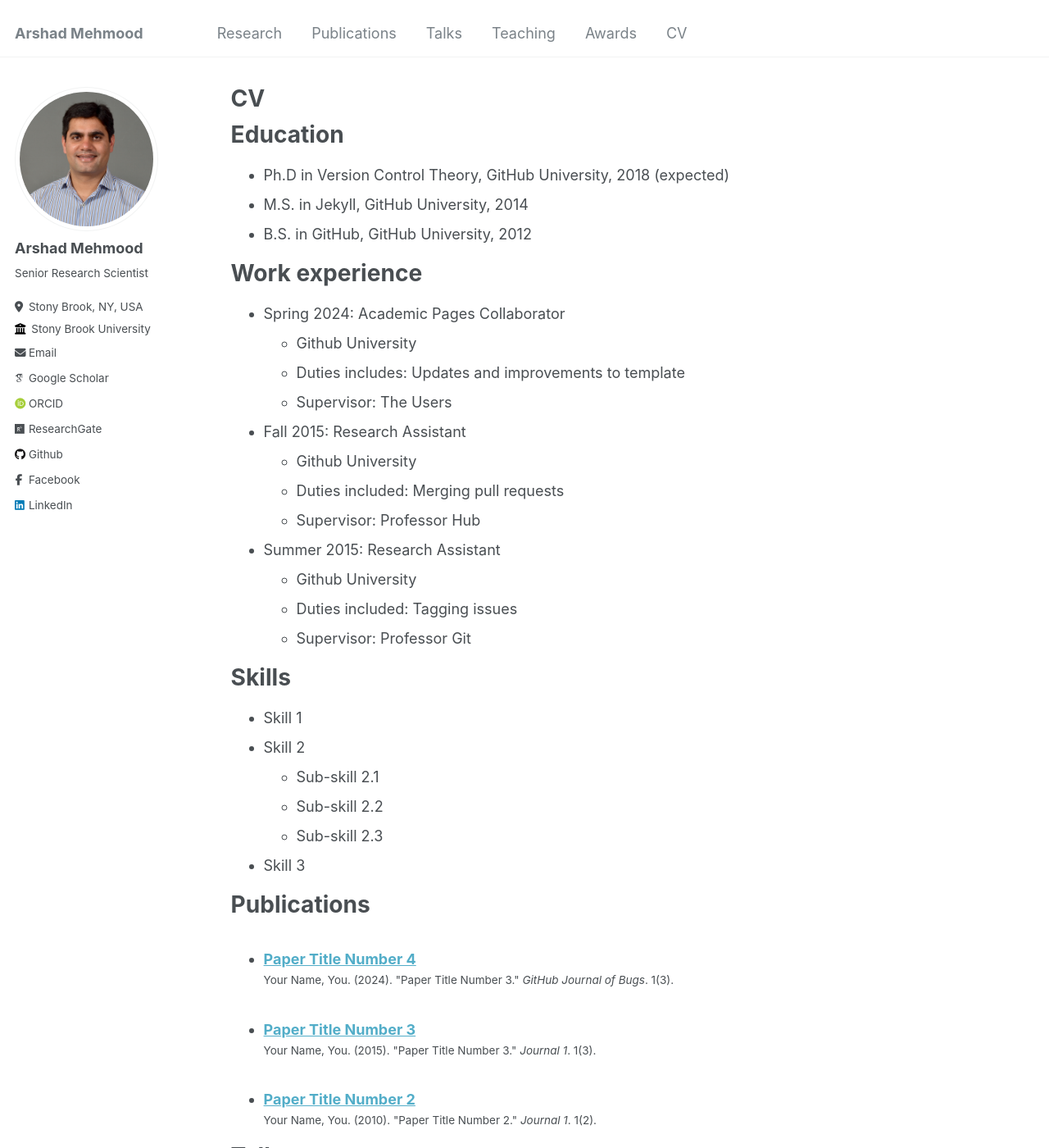
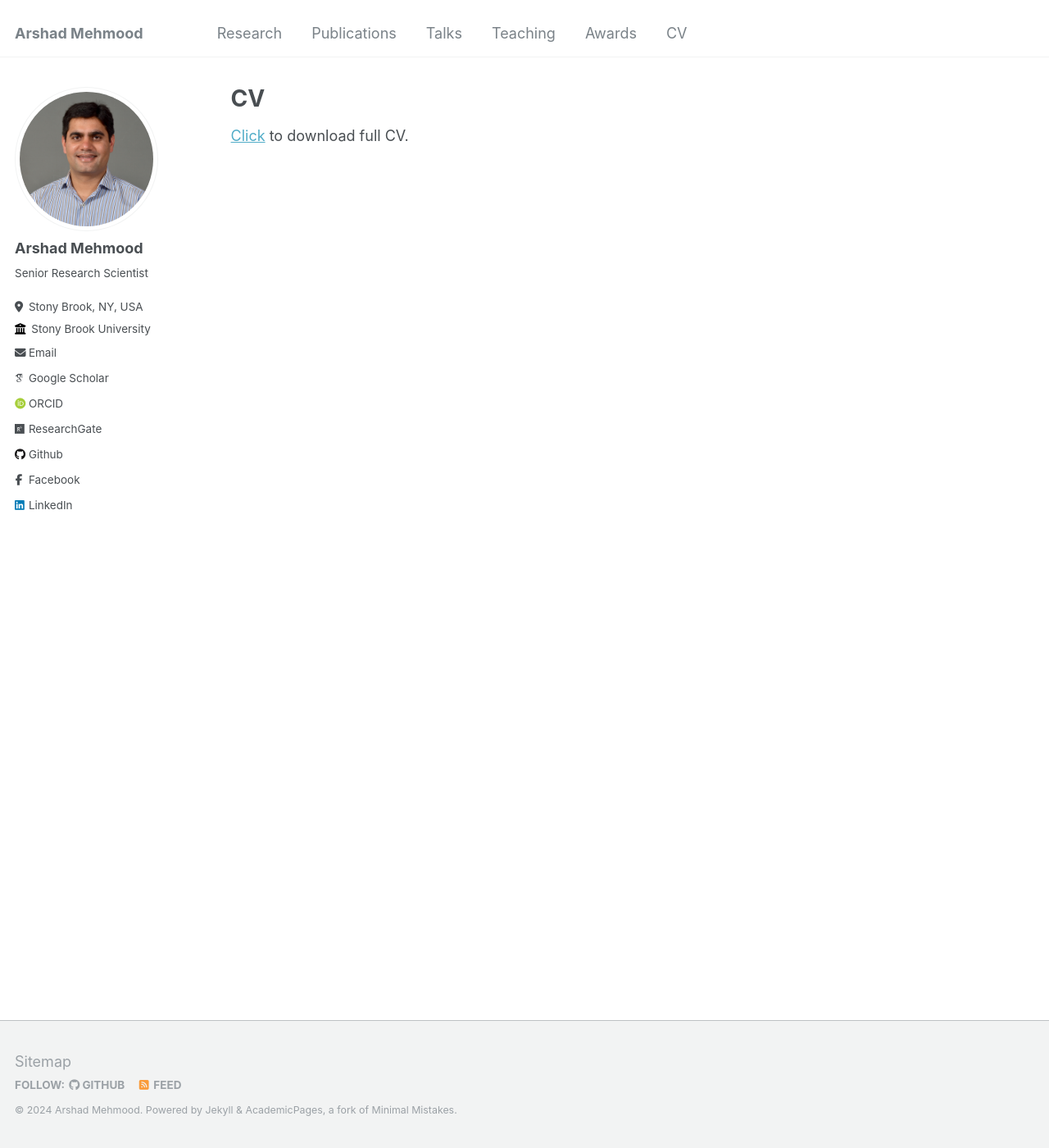
Before and after one commit to arshadmehmood118/arshadmehmood118.github.io, a Jekyll site: the page built from _pages/cv.md, in a window 1280 px wide and 1400 px high. Shown: the whole window at 82% size. Built offline with Jekyll 4.4.1, drawn with Linux system fonts in a browser that asks for light colours; some web fonts are replaced; some of the changed text lies outside the part shown.

Commit message:
Update cv.md

```diff
--- a/_pages/cv.md
+++ b/_pages/cv.md
@@ -7,58 +7,4 @@ redirect_from:
   - /resume
 ---
 
-{% include base_path %}
-
-Education
-======
-* Ph.D in Version Control Theory, GitHub University, 2018 (expected)
-* M.S. in Jekyll, GitHub University, 2014
-* B.S. in GitHub, GitHub University, 2012
-
-Work experience
-======
-* Spring 2024: Academic Pages Collaborator
-  * Github University
-  * Duties includes: Updates and improvements to template
-  * Supervisor: The Users
-
-* Fall 2015: Research Assistant
-  * Github University
-  * Duties included: Merging pull requests
-  * Supervisor: Professor Hub
-
-* Summer 2015: Research Assistant
-  * Github University
-  * Duties included: Tagging issues
-  * Supervisor: Professor Git
-
-Skills
-======
-* Skill 1
-* Skill 2
-  * Sub-skill 2.1
-  * Sub-skill 2.2
-  * Sub-skill 2.3
-* Skill 3
-
-Publications
-======
-  <ul>{% for post in site.publications reversed %}
-    {% include archive-single-cv.html %}
-  {% endfor %}</ul>
-
-Talks
-======
-  <ul>{% for post in site.talks reversed %}
-    {% include archive-single-talk-cv.html  %}
-  {% endfor %}</ul>
-
-Teaching
-======
-  <ul>{% for post in site.teaching reversed %}
-    {% include archive-single-cv.html %}
-  {% endfor %}</ul>
-
-Service and leadership
-======
-* Currently signed in to 43 different slack teams
+[Click](https://arshadmehmood118.github.io/files/CV.pdf) to download full CV.
```
